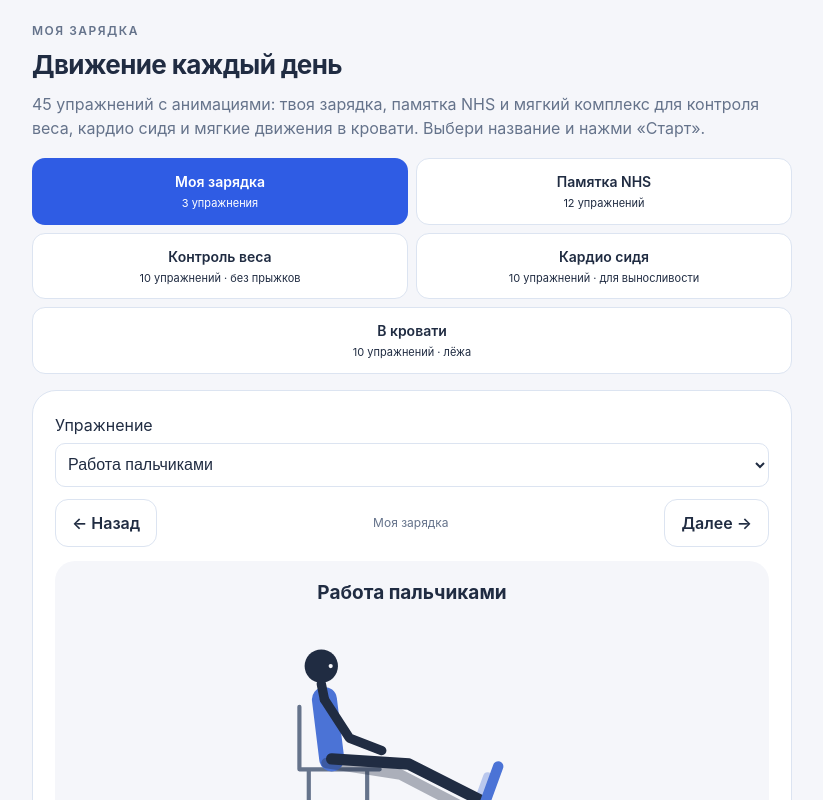
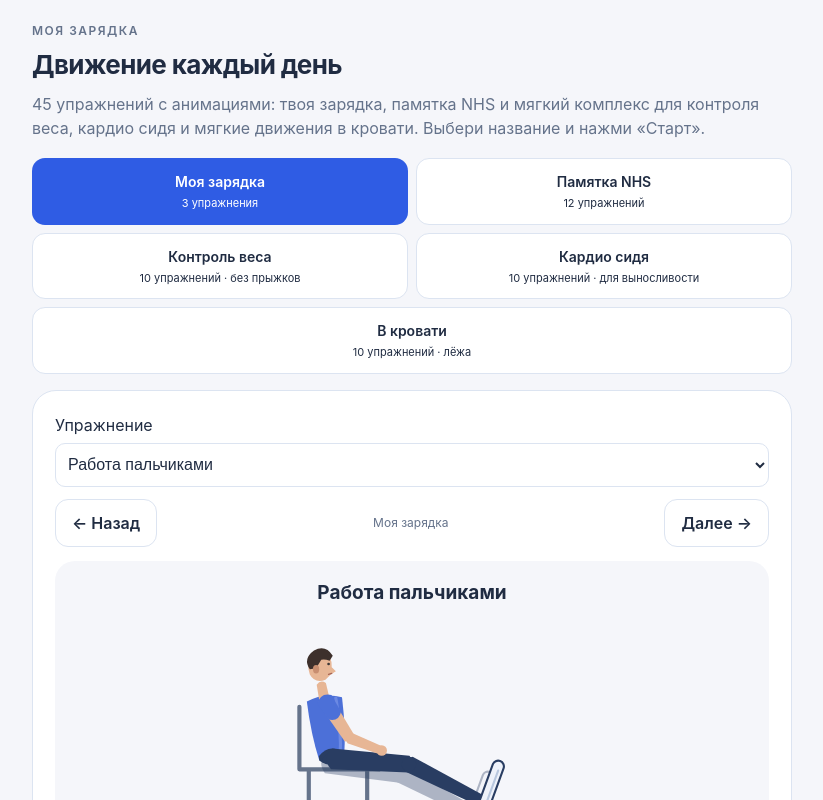
Before and after one commit to 1DmitryK/morning-workout, a plain HTML site: page index.html in a window 1280 px wide. Both pictures are taken after a click on the button "← Назад". Shown: the top 800 px of the page, without its empty margins (228-1051 px from the left). Drawn offline with Linux system fonts and the light colour scheme.

Commit message:
Replace stick figures with articulated human illustrations in all exercise animations

```diff
--- a/index.html
+++ b/index.html
@@ -1,5 +1,5 @@
 <!doctype html>
-<html lang="ru"><head><meta charset="utf-8"><meta name="viewport" content="width=device-width,initial-scale=1,viewport-fit=cover"><meta name="theme-color" content="#2f5ce4"><meta name="apple-mobile-web-app-capable" content="yes"><meta name="apple-mobile-web-app-title" content="Зарядка"><meta name="apple-mobile-web-app-status-bar-style" content="default"><meta name="description" content="Личный дневник зарядки с анимациями упражнений, таймером и отметками подходов."><title>Моя зарядка</title><link rel="stylesheet" href="./style.css?v=9"><link rel="manifest" href="./manifest.webmanifest"><link rel="apple-touch-icon" href="./assets/apple-touch-icon.png"><link rel="icon" href="./assets/icon-192.png"></head><body><main>
+<html lang="ru"><head><meta charset="utf-8"><meta name="viewport" content="width=device-width,initial-scale=1,viewport-fit=cover"><meta name="theme-color" content="#2f5ce4"><meta name="apple-mobile-web-app-capable" content="yes"><meta name="apple-mobile-web-app-title" content="Зарядка"><meta name="apple-mobile-web-app-status-bar-style" content="default"><meta name="description" content="Личный дневник зарядки с анимациями упражнений, таймером и отметками подходов."><title>Моя зарядка</title><link rel="stylesheet" href="./style.css?v=10"><link rel="manifest" href="./manifest.webmanifest"><link rel="apple-touch-icon" href="./assets/apple-touch-icon.png"><link rel="icon" href="./assets/icon-192.png"></head><body><main>
 <div id="morning-workout-animated">
   <section data-screen="workout">
     <div class="viz-row" style="justify-content:space-between">
@@ -70,4 +70,4 @@
   </section>
 </div>
 
-<noscript>Для анимации и дневника включи JavaScript в Safari.</noscript></main><script src="./exercises.js?v=9"></script><script src="./poses.js?v=9"></script><script src="./app.js?v=9"></script></body></html>
+<noscript>Для анимации и дневника включи JavaScript в Safari.</noscript></main><script src="./exercises.js?v=10"></script><script src="./poses.js?v=10"></script><script src="./app.js?v=10"></script></body></html>
--- a/poses.js
+++ b/poses.js
@@ -1,14 +1,58 @@
 'use strict';
-// Original schematic drawings. Coordinates describe motion, not prescribed range or tempo.
+// Original articulated human illustrations with clothing and skin. Coordinates describe motion, not prescribed range or tempo.
 window.WORKOUT_POSES=(()=>{
  const ink='var(--foreground)',blue='var(--viz-series-1)',soft='var(--muted-foreground)',floor='var(--border)';
  const fmt=n=>Math.round(n*100)/100;
  const pt=p=>fmt(p[0])+' '+fmt(p[1]);
  const path=(d,c=ink,w=11,opacity=1)=>'<path d="'+d+'" fill="none" stroke="'+c+'" stroke-width="'+w+'" stroke-linecap="round" stroke-linejoin="round" opacity="'+opacity+'"/>';
- const line=(points,c=ink,w=11,o=1)=>path('M'+points.map(pt).join('L'),c,w,o);
  const circle=(p,r,c=ink,o=1)=>'<circle cx="'+fmt(p[0])+'" cy="'+fmt(p[1])+'" r="'+r+'" fill="'+c+'" opacity="'+o+'"/>';
- const head=(p,angle=0)=>circle(p,16)+circle([p[0]+9*Math.cos(angle),p[1]+9*Math.sin(angle)],2,'var(--background)');
- const body=(points)=>line(points,blue,24);
+ const skin='#e7b695',skinShadow='#c88e70',shirt='#4c70d8',trousers='#293d62',shoes='#eef2fa';
+ const solid=(d,c,o=1)=>'<path d="'+d+'" fill="'+c+'" opacity="'+o+'"/>';
+ function tapered(a,b,wa,wb,c){
+  const dx=b[0]-a[0],dy=b[1]-a[1],len=Math.hypot(dx,dy)||1,n=[-dy/len,dx/len];
+  return solid('M'+pt([a[0]+n[0]*wa,a[1]+n[1]*wa])+'L'+pt([b[0]+n[0]*wb,b[1]+n[1]*wb])+'Q'+pt([b[0]+dx/len*wb,b[1]+dy/len*wb])+' '+pt([b[0]-n[0]*wb,b[1]-n[1]*wb])+'L'+pt([a[0]-n[0]*wa,a[1]-n[1]*wa])+'Q'+pt([a[0]-dx/len*wa,a[1]-dy/len*wa])+' '+pt([a[0]+n[0]*wa,a[1]+n[1]*wa])+'Z',c);
+ }
+ function line(points,c=ink,w=11,o=1){
+  // Keep furniture, thin outlines and magnified finger diagrams as paths.
+  if((c===ink||c===blue)&&w>=8&&w<=11){
+   let art='';
+   if(c===blue&&points.length===3&&Math.hypot(points[2][0]-points[0][0],points[2][1]-points[0][1])<70){
+    art=path('M'+points.map(pt).join('L'),trousers,w+3)+path('M'+points.map(pt).join('L'),shoes,w-1);
+   }else if(points.length===2){
+    if(c===blue){
+     const [a,b]=points;
+     art=path('M'+pt(a)+'L'+pt(b),trousers,w+3)+path('M'+pt(a)+'L'+pt(b),shoes,w-1)+path('M'+pt([a[0],a[1]+4])+'L'+pt([b[0],b[1]+4]),'#b8c7de',2);
+    }else art=tapered(points[0],points[1],w*.56,w*.5,skin);
+   }else{
+    const arm=w<=9||(c===blue&&w===10),colour=arm?skin:trousers;
+    for(let i=0;i<points.length-1;i++)art+=tapered(points[i],points[i+1],arm?(i?5.5:7):(i?8:10),arm?(i?4:5.5):(i?5.5:8),colour);
+    if(arm){
+     const a=points[0],b=points[1],sleeve=[a[0]+(b[0]-a[0])*.42,a[1]+(b[1]-a[1])*.42];
+     art+=tapered(a,sleeve,8,7,shirt)+circle(points[points.length-1],5,skin);
+    }else art+=circle(points[1],7,trousers);
+   }
+   return '<g class="human-limb" data-joints="'+points.map(pt).join(';')+'" opacity="'+o+'">'+art+'</g>';
+  }
+  return path('M'+points.map(pt).join('L'),c,w,o);
+ }
+ const head=(p,angle=0)=>{
+  // Angle follows the original view: profile upright, face upwards when lying.
+  const a=angle*180/Math.PI;
+  return '<g class="human-head" transform="translate('+pt(p)+') rotate('+fmt(a)+')">'+
+   '<path d="M-8 -9Q-15 -3 -11 8Q-6 17 4 13L9 8L14 5L10 1Q11 -9 2 -13Z" fill="'+skin+'"/>'+
+   '<path d="M-11 3Q-18 -7 -7 -15Q4 -21 11 -10L8 -5Q3 -7 0 -6L-5 2Z" fill="#3d302c"/>'+
+   '<ellipse cx="-5" cy="3" rx="3" ry="4" fill="'+skinShadow+'"/>'+
+   '<circle cx="7" cy="-2" r="1.3" fill="#3c3736"/>'+
+   '<path d="M7 8L10 7" fill="none" stroke="#a86654" stroke-width="1.3" stroke-linecap="round"/></g>';
+ };
+ function body(points){
+  const a=points[0],b=points[points.length-1],dx=b[0]-a[0],dy=b[1]-a[1],len=Math.hypot(dx,dy)||1,n=[-dy/len,dx/len];
+  const off=(p,k)=>[p[0]+n[0]*k,p[1]+n[1]*k];
+  const middle=[a[0]+dx*.55,a[1]+dy*.55];
+  return '<g class="human-torso">'+solid('M'+pt(off(a,17))+'Q'+pt(off(middle,17))+' '+pt(off(b,12))+'L'+pt(off(b,-12))+'Q'+pt(off(middle,-17))+' '+pt(off(a,-17))+'Q'+pt([a[0]-dx/len*7,a[1]-dy/len*7])+' '+pt(off(a,17))+'Z',shirt)+
+   path('M'+pt(off(a,-11))+'Q'+pt(off(middle,-13))+' '+pt(off(b,-8)),'#7390e6',3,.8)+
+   tapered([b[0]-dx/len*4,b[1]-dy/len*4],b,12,12,trousers)+'</g>';
+ }
  const ground=()=>line([[28,235],[333,235]],floor,2);
  const chair=()=>path('M72 103V163H149M81 163V235M137 163V235',soft,4);
  const support=()=>path('M245 235V105H287V235M245 162H287',soft,4);
@@ -110,7 +154,7 @@ window.WORKOUT_POSES=(()=>{
   if(kind==='hover'){sh=[119,133-h];hip=[220,137-h];knee=[220,229-h];headP=[91,139-h];}
   if(kind==='cat'){
    const arch=(rise-.5)*50;
-   svg+=path('M119 133Q170 '+(132-arch)+' 220 137',blue,24);
+   svg+=path('M119 133Q170 '+(132-arch)+' 220 137',shirt,30);
    headP=[92,137+22*rise];
   }else svg+=body([sh,hip]);
   svg+=line([sh,[120,181],[121,225]],ink,10)+line([[115,228],[93,228]],blue,9);
@@ -180,7 +224,7 @@ window.WORKOUT_POSES=(()=>{
     shift=(leftX+rightX)/2-179;message=c<.5?'Шаг и приставить вправо':'Шаг и приставить влево';detail='Шаги небольшие · ноги не скрещиваются';
    }
    const sh=[179+shift,94],hip=[179+shift,151];
-   svg+=body([sh,hip])+line([sh,[179+shift,79]],ink,9)+head([179+shift,61],-Math.PI/2);
+   svg+=body([sh,hip])+line([sh,[179+shift,79]],ink,9)+head([179+shift,61]);
    if(kind==='standside'){svg+=support();rightX+=58*q;leftX-=58*l;leftY-=13*l;rightY-=13*q;}
    const height=kind==='kneelifts'?46:kind==='march'?20:0;
    if(height){leftY-=height*l;rightY-=height*q;}
@@ -206,7 +250,7 @@ window.WORKOUT_POSES=(()=>{
   const a=Math.sin(seconds*Math.PI/2),l=Math.max(0,a),r=Math.max(0,-a),u=(1-Math.cos(seconds*Math.PI/2))/2;
   const sh=[180,94],hip=[180,153];
   let svg=ground()+path('M139 107V169H221V107M147 169V233M213 169V233',soft,4);
-  svg+=body([sh,hip])+line([sh,[180,78]],ink,9)+head([180,60],-Math.PI/2);
+  svg+=body([sh,hip])+line([sh,[180,78]],ink,9)+head([180,60]);
   let knees=[[155,177],[205,177]],feet=[[155,225],[205,225]],hands=[[134,153],[226,153]],elbows=[[139,122],[221,122]];
   if(['march','tap','speedmarch'].includes(kind)){
    knees[0][1]-=22*l;feet[0][1]-=25*l;knees[1][1]-=22*r;feet[1][1]-=25*r;
--- a/sw.js
+++ b/sw.js
@@ -1,6 +1,6 @@
 'use strict';
-const CACHE='workout-studio-v9';
-const ASSETS=['./','./index.html','./style.css?v=9','./exercises.js?v=9','./poses.js?v=9','./app.js?v=9','./manifest.webmanifest','./assets/icon-192.png','./assets/icon-512.png','./assets/apple-touch-icon.png'];
+const CACHE='workout-studio-v10';
+const ASSETS=['./','./index.html','./style.css?v=10','./exercises.js?v=10','./poses.js?v=10','./app.js?v=10','./manifest.webmanifest','./assets/icon-192.png','./assets/icon-512.png','./assets/apple-touch-icon.png'];
 self.addEventListener('install',event=>{event.waitUntil(caches.open(CACHE).then(cache=>cache.addAll(ASSETS)).then(()=>self.skipWaiting()));});
 self.addEventListener('activate',event=>{event.waitUntil(caches.keys().then(keys=>Promise.all(keys.filter(key=>key.startsWith('workout-studio-')&&key!==CACHE).map(key=>caches.delete(key)))).then(()=>self.clients.claim()));});
 self.addEventListener('fetch',event=>{
```
Also changed, not shown: 1 other file.
